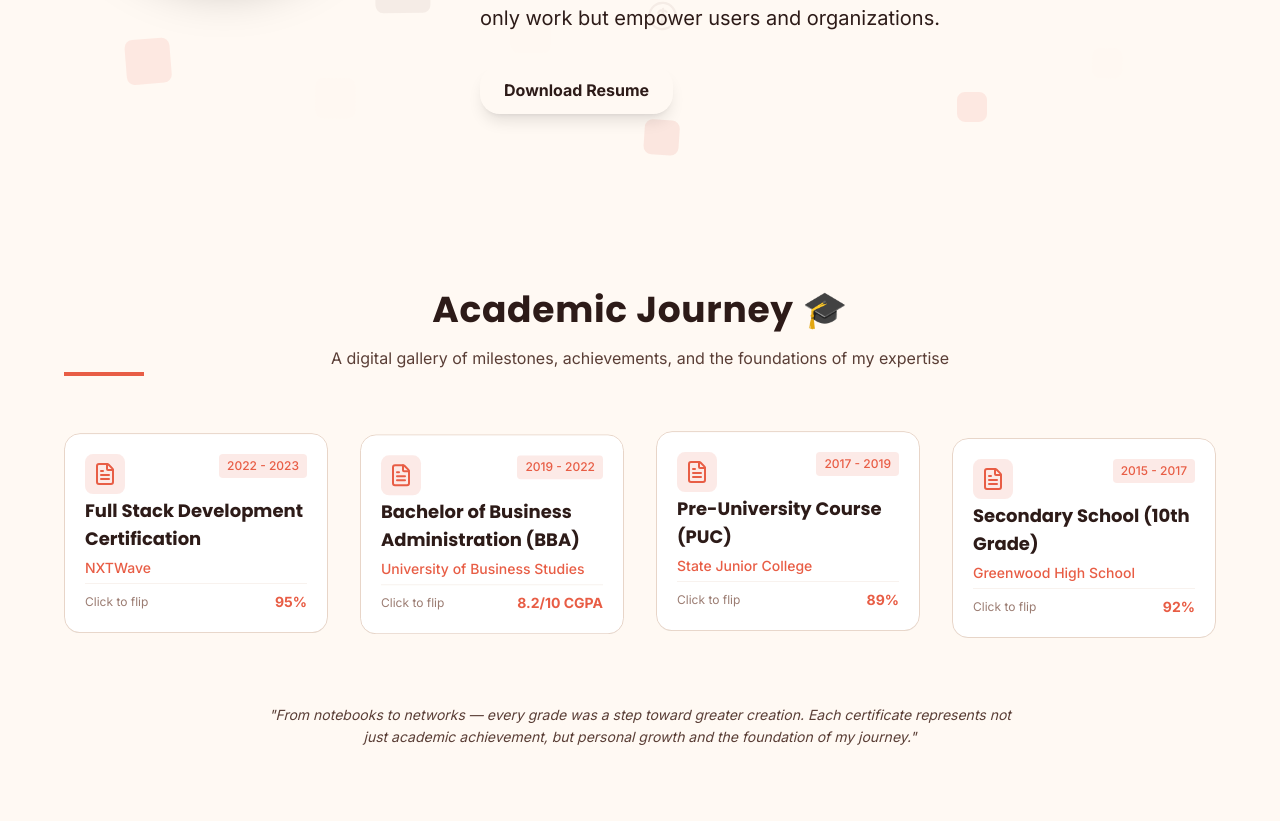
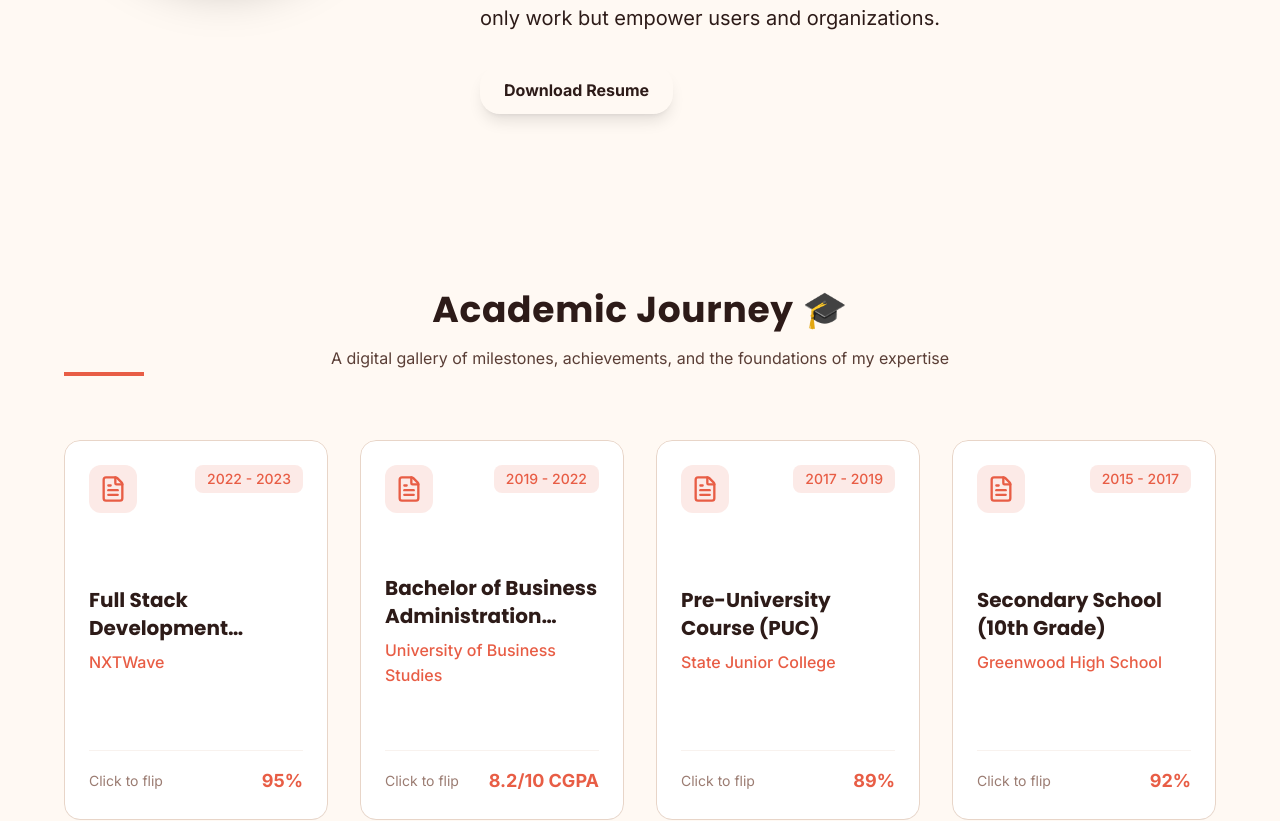
Before and after one commit to Chiranjeevi005/My-Portfolio, a Next.js app: page /about in a window 1280 px wide. Shown: the part 582-1403 px from the top of the page. Built offline with nearby package versions, Linux system fonts and the light colour scheme.

Commit message:
Further enhancement of bg and about section top 2 components

```diff
--- a/src/app/about/page.tsx
+++ b/src/app/about/page.tsx
@@ -5,7 +5,6 @@ import gsap from 'gsap';
 import Navbar from '@/components/common/Navbar';
 import Footer from '@/components/common/Footer';
 import AboutHeroSection from '../../components/about/AboutHeroSection';
-import JourneyTimeline from '../../components/about/JourneyTimeline';
 import SkillsMatrix from '../../components/about/SkillsMatrix';
 import AchievementsGrid from '../../components/about/AchievementsGrid';
 import ExperienceCards from '../../components/about/ExperienceCards';
@@ -33,7 +32,6 @@ export default function AboutPage() {
       <main className="flex-grow ">
         <AboutHeroSection />
         <EducationSection />
-        <JourneyTimeline />
         <SkillsMatrix />
         <AchievementsGrid />
         <ExperienceCards />
--- a/src/components/about/EducationSection.tsx
+++ b/src/components/about/EducationSection.tsx
@@ -98,8 +98,8 @@ const EducationSection = () => {
           <div className="w-20 h-1" style={{ backgroundColor: accentColor }}></div>
         </motion.div>
 
-        {/* Transcript Wall Grid - Remove mouse position dependency */}
-        <div className="grid grid-cols-1 sm:grid-cols-2 lg:grid-cols-3 xl:grid-cols-4 gap-8 place-items-center">
+        {/* Transcript Wall Grid - Consistent 4-card layout across all screen sizes */}
+        <div className="grid grid-cols-1 sm:grid-cols-2 md:grid-cols-4 lg:grid-cols-4 gap-8 place-items-center">
           {allEducation.map((item, index) => (
             <motion.div
               key={item.id}
@@ -107,69 +107,46 @@ const EducationSection = () => {
               whileInView={{ opacity: 1, y: 0 }}
               viewport={{ once: true }}
               transition={{ duration: 0.5, delay: index * 0.1 }}
-              className="w-full max-w-[90%] sm:max-w-[80%] lg:max-w-[300px]"
-              // Remove mouse position transform
-              // style={{
-              //   transform: `perspective(1000px) rotateY(${(mousePosition.x / window.innerWidth - 0.5) * 5}deg) rotateX(${(mousePosition.y / window.innerHeight - 0.5) * -5}deg)`,
-              // }}
+              className="w-full max-w-[280px]"
             >
+              {/* Simplified card container without complex absolute positioning */}
               <div
-                className="relative w-full h-[200px] cursor-pointer group"
+                className="relative w-full cursor-pointer group"
                 onClick={() => handleCardClick(item.id)}
               >
-                {/* Card Container with Floating Effect - Keep floating animation but remove mouse interaction */}
-                <motion.div
-                  className="absolute inset-0 w-full h-full"
-                  animate={{
-                    y: [0, -10, 0],
-                  }}
-                  transition={{
-                    duration: 3 + index,
-                    repeat: Infinity,
-                    ease: "easeInOut",
-                  }}
-                >
-                  {/* Spotlight effect container - Remove mouse position dependency */}
-                  <div className="relative w-full h-full rounded-2xl overflow-hidden">
-                    {/* Remove spotlight overlay that follows mouse */}
-                    {/* <div
-                      className="absolute inset-0 opacity-0 group-hover:opacity-100 transition-opacity duration-300 rounded-2xl"
-                      style={{
-                        background: `radial-gradient(600px circle at ${mousePosition.x}px ${mousePosition.y}px, ${spotlightColor}, transparent 40%)`,
-                      }}
-                    /> */}
-
+                {/* Card with consistent height across all devices */}
+                <div className="relative w-full rounded-2xl overflow-hidden" style={{ height: '380px' }}>
                   {/* Card Front */}
                   <motion.div
-                      className={`absolute inset-0 w-full h-full ${cardBg} border ${cardBorder} rounded-2xl shadow-lg p-5 flex flex-col justify-between`}
+                    className={`absolute inset-0 w-full ${cardBg} border ${cardBorder} rounded-2xl shadow-lg p-6 flex flex-col justify-between`}
                     animate={{ rotateY: flippedCards[item.id] ? 180 : 0 }}
                     transition={{ duration: 0.8 }}
                     style={{ backfaceVisibility: 'hidden' }}
                   >
                     {/* Certificate header with decorative elements */}
                     <div className="flex justify-between items-start">
-                        <div className="w-10 h-10 rounded-lg flex items-center justify-center" style={{ backgroundColor: `${accentColor}20` }}>
-                          <FileText size={24} style={{ color: accentColor }} />
+                      <div className="w-12 h-12 rounded-xl flex items-center justify-center" style={{ backgroundColor: `${accentColor}20` }}>
+                        <FileText size={28} style={{ color: accentColor }} />
                       </div>
-                        <span className="text-xs font-medium px-2 py-1 rounded" style={{ backgroundColor: `${accentColor}20`, color: accentColor }}>
+                      <span className="text-sm font-medium px-3 py-1 rounded-lg" style={{ backgroundColor: `${accentColor}20`, color: accentColor }}>
                         {item.year}
                       </span>
                     </div>
 
                     <div>
-                        <h3 className={`text-lg font-bold ${textColorPrimary} line-clamp-2`}>
+                      <h3 className={`text-xl font-bold ${textColorPrimary} line-clamp-2`}>
                         {item.title}
                       </h3>
-                        <p className="font-medium mt-1 text-sm" style={{ color: accentColor }}>
+                      <p className="font-medium mt-2 text-base" style={{ color: accentColor }}>
                         {item.institute}
                       </p>
                     </div>
 
-                      <div className="flex justify-between items-center pt-2" style={{ borderTop: `1px solid ${theme === 'dark' ? '#3C2E2A' : '#E8D5C8'}50` }}>
-                        <span className={`text-xs ${textColorMuted}`}>
+                    <div className="flex justify-between items-center pt-4" style={{ borderTop: `1px solid ${theme === 'dark' ? '#3C2E2A' : '#E8D5C8'}50` }}>
+                      <span className={`text-sm ${textColorMuted}`}>
                         Click to flip
                       </span>
-                        <span className="text-sm font-bold" style={{ color: accentColor }}>
+                      <span className="text-lg font-bold" style={{ color: accentColor }}>
                         {item.marks}
                       </span>
                     </div>
@@ -177,23 +154,23 @@ const EducationSection = () => {
 
                   {/* Card Back */}
                   <motion.div
-                      className={`absolute inset-0 w-full h-full ${cardBg} border ${cardBorder} rounded-2xl shadow-lg p-5 flex flex-col justify-between`}
+                    className={`absolute inset-0 w-full ${cardBg} border ${cardBorder} rounded-2xl shadow-lg p-6 flex flex-col justify-between`}
                     animate={{ rotateY: flippedCards[item.id] ? 0 : 180 }}
                     transition={{ duration: 0.8 }}
                     style={{ backfaceVisibility: 'hidden', transform: 'rotateY(180deg)' }}
                   >
                     <div>
-                        <h3 className={`text-lg font-bold ${textColorPrimary} line-clamp-1`}>
+                      <h3 className={`text-xl font-bold ${textColorPrimary} line-clamp-1`}>
                         {item.title}
                       </h3>
-                        <p className={`text-xs mt-2 line-clamp-3 ${textColorSecondary}`}>
+                      <p className={`text-sm mt-3 line-clamp-6 ${textColorSecondary}`}>
                         {item.description}
                       </p>
                     </div>
 
-                      <div className="flex justify-between items-center pt-2" style={{ borderTop: `1px solid ${theme === 'dark' ? '#3C2E2A' : '#E8D5C8'}50` }}>
+                    <div className="flex justify-between items-center pt-4" style={{ borderTop: `1px solid ${theme === 'dark' ? '#3C2E2A' : '#E8D5C8'}50` }}>
                       <button
-                          className="text-xs font-medium hover:underline flex items-center"
+                        className="text-sm font-medium hover:underline flex items-center"
                         style={{ color: accentColor }}
                         onClick={(e) => {
                           e.stopPropagation();
@@ -201,16 +178,25 @@ const EducationSection = () => {
                         }}
                       >
                         View Marksheet
-                          <FileText size={12} className="ml-1" />
+                        <FileText size={14} className="ml-1" />
+                      </button>
+                      <button
+                        className="text-sm font-medium hover:underline flex items-center"
+                        style={{ color: accentColor }}
+                        onClick={(e) => {
+                          e.stopPropagation();
+                          handleCardClick(item.id);
+                        }}
+                      >
+                        Close
+                        <X size={14} className="ml-1" />
                       </button>
                     </div>
-
                   </motion.div>
 
                   {/* Glow border effect */}
                   <div className="absolute inset-0 rounded-2xl pointer-events-none opacity-0 group-hover:opacity-30 transition-opacity duration-300 -z-10" style={{ border: `2px solid ${accentColor}` }}></div>
                 </div>
-                </motion.div>
               </div>
             </motion.div>
           ))}
--- a/src/components/common/FloatingWallBackground.tsx
+++ b/src/components/common/FloatingWallBackground.tsx
@@ -2,45 +2,58 @@
 
 import { motion } from 'framer-motion';
 import { useTheme } from 'next-themes';
-import { useEffect, useState } from 'react';
+import { useEffect, useState, useRef } from 'react';
+
+interface FloatingElement {
+  id: number;
+  top: number;
+  left: number;
+  size: number;
+  type: 'shape' | 'icon';
+  shapeType?: number;
+  iconType?: number;
+  colorIndex: number;
+  speed: number;
+}
 
 const FloatingWallBackground = () => {
   const { theme } = useTheme();
   const [isMounted, setIsMounted] = useState(false);
+  const [elements, setElements] = useState<FloatingElement[]>([]);
+  const containerRef = useRef<HTMLDivElement>(null);
+  const scrollPositionRef = useRef(0);
+  const elementIdCounter = useRef(0);
 
   // Predefined positions to avoid hydration issues
   const predefinedPositions = [
-    { top: 10, left: 15, size: 40 },
-    { top: 20, left: 70, size: 30 },
-    { top: 30, left: 25, size: 50 },
-    { top: 40, left: 80, size: 35 },
-    { top: 50, left: 10, size: 45 },
-    { top: 60, left: 60, size: 25 },
-    { top: 70, left: 30, size: 55 },
-    { top: 80, left: 85, size: 30 },
-    { top: 15, left: 45, size: 35 },
-    { top: 25, left: 20, size: 40 },
-    { top: 35, left: 75, size: 30 },
-    { top: 45, left: 40, size: 50 },
-    { top: 55, left: 85, size: 25 },
-    { top: 65, left: 15, size: 45 },
-    { top: 75, left: 50, size: 35 },
-    { top: 85, left: 25, size: 40 },
-    { top: 10, left: 60, size: 30 },
-    { top: 20, left: 5, size: 50 },
-    { top: 30, left: 65, size: 35 },
-    { top: 40, left: 35, size: 45 },
-    // Additional positions for more elements
-    { top: 5, left: 25, size: 30 },
+    { top: 5, left: 10, size: 30 },
     { top: 15, left: 75, size: 40 },
-    { top: 25, left: 50, size: 35 },
-    { top: 35, left: 10, size: 45 },
-    { top: 45, left: 65, size: 30 },
-    { top: 55, left: 20, size: 50 },
-    { top: 65, left: 70, size: 35 },
-    { top: 75, left: 40, size: 40 },
-    { top: 85, left: 75, size: 30 },
-    { top: 10, left: 35, size: 35 },
+    { top: 25, left: 20, size: 35 },
+    { top: 35, left: 85, size: 25 },
+    { top: 45, left: 15, size: 45 },
+    { top: 55, left: 70, size: 30 },
+    { top: 65, left: 25, size: 50 },
+    { top: 75, left: 80, size: 35 },
+    { top: 85, left: 10, size: 40 },
+    { top: 10, left: 45, size: 35 },
+    { top: 20, left: 30, size: 40 },
+    { top: 30, left: 75, size: 30 },
+    { top: 40, left: 40, size: 50 },
+    { top: 50, left: 85, size: 25 },
+    { top: 60, left: 20, size: 45 },
+    { top: 70, left: 70, size: 35 },
+    { top: 80, left: 35, size: 40 },
+    { top: 90, left: 75, size: 30 },
+    { top: 5, left: 60, size: 35 },
+    { top: 15, left: 5, size: 50 },
+    { top: 25, left: 65, size: 35 },
+    { top: 35, left: 35, size: 45 },
+    { top: 45, left: 80, size: 30 },
+    { top: 55, left: 25, size: 40 },
+    { top: 65, left: 75, size: 30 },
+    { top: 75, left: 10, size: 45 },
+    { top: 85, left: 50, size: 35 },
+    { top: 10, left: 25, size: 40 },
     { top: 20, left: 80, size: 45 },
     { top: 30, left: 15, size: 30 },
     { top: 40, left: 55, size: 50 },
@@ -50,6 +63,23 @@ const FloatingWallBackground = () => {
     { top: 80, left: 10, size: 45 },
     { top: 90, left: 50, size: 35 },
     { top: 5, left: 70, size: 40 },
+    { top: 15, left: 5, size: 35 },
+    { top: 25, left: 60, size: 50 },
+    { top: 35, left: 25, size: 30 },
+    { top: 45, left: 75, size: 40 },
+    { top: 55, left: 15, size: 35 },
+    { top: 65, left: 70, size: 45 },
+    { top: 75, left: 30, size: 30 },
+    { top: 85, left: 80, size: 40 },
+    { top: 10, left: 40, size: 35 },
+    { top: 20, left: 85, size: 45 },
+    { top: 30, left: 20, size: 30 },
+    { top: 40, left: 65, size: 50 },
+    { top: 50, left: 10, size: 35 },
+    { top: 60, left: 60, size: 40 },
+    { top: 70, left: 25, size: 30 },
+    { top: 80, left: 75, size: 45 },
+    { top: 90, left: 15, size: 35 },
   ];
 
   // Coding and entrepreneurship related icons as SVG paths
@@ -63,6 +93,14 @@ const FloatingWallBackground = () => {
     { type: 'api', path: 'M5 12h14M5 12a2 2 0 01-2-2V6a2 2 0 012-2h14a2 2 0 012 2v4a2 2 0 01-2 2M5 12a2 2 0 00-2 2v4a2 2 0 002 2h14a2 2 0 002-2v-4a2 2 0 00-2-2' },
     { type: 'cloud', path: 'M3 15a4 4 0 004 4h9a5 5 0 10-.1-9.999 5.002 5.002 0 10-9.78 2.096A4 4 0 003 15z' },
     { type: 'mobile', path: 'M12 18h-6a2 2 0 01-2-2V6a2 2 0 012-2h6a2 2 0 012 2v10a2 2 0 01-2 2zm-3-2h2M9 2h6a2 2 0 012 2v16a2 2 0 01-2 2H9a2 2 0 01-2-2V4a2 2 0 012-2z' },
+    { type: 'git', path: 'M15 22v-4a4.8 4.8 0 00-1-3.5c3 0 6-2 6-5.5.08-1.25-.27-2.48-1-3.5.28-1.15.28-2.35 0-3.5 0 0-1 0-3 1.5-2.64-.5-5.36-.5-8 0C6 2 5 2 5 2c-.3 1.15-.3 2.35 0 3.5A5.403 5.403 0 004 9c0 3.5 3 5.5 6 5.5-.39.49-.68 1.05-.85 1.65-.17.6-.22 1.23-.15 1.85v4' },
+    { type: 'ai', path: 'M9.75 17L9 20l-1 1h8l-1-1-.75-3M3 13h18M5 17h14a2 2 0 002-2V5a2 2 0 00-2-2H5a2 2 0 00-2 2v10a2 2 0 002 2z' },
+    { type: 'blockchain', path: 'M12 22s8-4 8-10V5l-8-3-8 3v7c0 6 8 10 8 10z' },
+    { type: 'devops', path: 'M21 16V8a2 2 0 00-1-1.73l-7-4a2 2 0 00-2 0l-7 4A2 2 0 003 8v8a2 2 0 001 1.73l7 4a2 2 0 002 0l7-4A2 2 0 0021 16z' },
+    { type: 'responsive', path: 'M10 20l4-16m4 4l4 4-4 4M6 16l-4-4 4-4' },
+    { type: 'security', path: 'M12 15v2m-6 4h12a2 2 0 002-2v-6a2 2 0 00-2-2H6a2 2 0 00-2 2v6a2 2 0 002 2zm10-10V7a4 4 0 00-8 0v4h8z' },
+    { type: 'testing', path: 'M9 9h6m-6 3h6m-6 3h6M5 5h14a2 2 0 012 2v10a2 2 0 01-2 2H5a2 2 0 01-2-2V7a2 2 0 012-2z' },
+    { type: 'performance', path: 'M13 10V3L4 14h7v7l9-11h-7z' },
     // Entrepreneurship icons
     { type: 'business', path: 'M13 7h8m0 0v8m0-8l-8 8-4-4-6 6' },
     { type: 'growth', path: 'M13 7h8m0 0v8m0-8l-8 8-4-4-6 6' },
@@ -72,34 +110,118 @@ const FloatingWallBackground = () => {
     { type: 'team', path: 'M17 20h5v-2a3 3 0 00-5.356-1.857M17 20H7m10 0v-2c0-.656-.126-1.283-.356-1.857M7 20H2v-2a3 3 0 015.356-1.857M7 20v-2c0-.656.126-1.283.356-1.857m0 0a5.002 5.002 0 019.288 0M15 7a3 3 0 11-6 0 3 3 0 016 0zm6 3a2 2 0 11-4 0 2 2 0 014 0zM7 10a2 2 0 11-4 0 2 2 0 014 0z' },
     { type: 'finance', path: 'M12 8c-1.657 0-3 .895-3 2s1.343 2 3 2 3 .895 3 2-1.343 2-3 2m0-8c1.11 0 2.08.402 2.599 1M12 8V7m0 1v8m0 0v1m0-1c-1.11 0-2.08-.402-2.599-1M21 12a9 9 0 11-18 0 9 9 0 0118 0z' },
     { type: 'project', path: 'M9 5H7a2 2 0 00-2 2v10a2 2 0 002 2h8a2 2 0 002-2V7a2 2 0 00-2-2h-2M9 5a2 2 0 002 2h2a2 2 0 002-2M9 5a2 2 0 012-2h2a2 2 0 012 2' },
+    { type: 'marketing', path: 'M19 21V5a2 2 0 00-2-2H7a2 2 0 00-2 2v16m14 0h2m-2 0h-5m-9 0H3m2 0h5M9 7h1m-1 4h1m4-4h1m-1 4h1m-5 10v-5a1 1 0 011-1h2a1 1 0 011 1v5m-4 0h4' },
+    { type: 'network', path: 'M5 12h14M5 12a2 2 0 01-2-2V6a2 2 0 012-2h14a2 2 0 012 2v4a2 2 0 01-2 2M5 12a2 2 0 00-2 2v4a2 2 0 002 2h14a2 2 0 002-2v-4a2 2 0 00-2-2' },
+    { type: 'innovation', path: 'M13 10V3L4 14h7v7l9-11h-7z' },
+    { type: 'leadership', path: 'M12 22s8-4 8-10V5l-8-3-8 3v7c0 6 8 10 8 10z' },
+    { type: 'startup', path: 'M13 7h8m0 0v8m0-8l-8 8-4-4-6 6' },
+    { type: 'vision', path: 'M15 12a3 3 0 11-6 0 3 3 0 016 0z M21 12c0 1.657-8 8-8 8s-8-6.343-8-8a8 8 0 0116 0z' },
+    { type: 'scaling', path: 'M4 4v5h.582m15.356 2A8.001 8.001 0 004.582 9m0 0H9m11 11v-5h-.581m0 0a8.003 8.003 0 01-15.357-2m15.357 2H15' },
+    { type: 'customer', path: 'M16 7a4 4 0 11-8 0 4 4 0 018 0zM12 14a7 7 0 00-7 7h14a7 7 0 00-7-7z' },
   ];
 
+  // Generate elements from predefined positions
+  const generateElementsFromPositions = () => {
+    const newElements: FloatingElement[] = [];
+    predefinedPositions.forEach((position, index) => {
+      elementIdCounter.current += 1;
+      newElements.push({
+        id: elementIdCounter.current,
+        top: position.top,
+        left: position.left,
+        size: position.size,
+        type: index % 3 === 0 ? 'icon' : 'shape', // More icons for variety
+        shapeType: Math.floor(Math.random() * 4),
+        iconType: Math.floor(Math.random() * iconElements.length),
+        colorIndex: Math.floor(Math.random() * 5),
+        speed: 0.05 + Math.random() * 0.15,
+      });
+    });
+    return newElements;
+  };
+
+  // Initialize elements
   useEffect(() => {
     setIsMounted(true);
+    const initialElements = generateElementsFromPositions();
+    setElements(initialElements);
   }, []);
+
+  // Handle scroll-based element generation and movement
+  useEffect(() => {
+    if (!isMounted) return;
+
+    const handleScroll = () => {
+      if (!containerRef.current) return;
+
+      const scrollPosition = window.scrollY;
+      const scrollDelta = scrollPosition - scrollPositionRef.current;
+      scrollPositionRef.current = scrollPosition;
+
+      // Update existing elements positions
+      setElements(prevElements => {
+        return prevElements.map(el => ({
+          ...el,
+          top: el.top - scrollDelta * el.speed,
+        })).filter(el => el.top > -100 && el.top < 200); // Increased range for smoother transition
+      });
+
+      // Add new elements when scrolling both up and down
+      if (Math.abs(scrollDelta) > 5) {
+        const scrollThreshold = 100;
+        if (scrollPosition % scrollThreshold < 10 || scrollPosition % scrollThreshold > scrollThreshold - 10) {
+          setElements(prevElements => {
+            // Only add elements if we don't already have too many
+            if (prevElements.length < 100) {
+              const newElements: FloatingElement[] = [];
+              // Add 3-5 new elements at a time for smoother experience
+              const elementsToAdd = 3 + Math.floor(Math.random() * 3);
+              for (let i = 0; i < elementsToAdd; i++) {
+                elementIdCounter.current += 1;
+                newElements.push({
+                  id: elementIdCounter.current,
+                  // Position new elements based on scroll direction
+                  top: scrollDelta > 0 ? 110 + Math.random() * 20 : -20 - Math.random() * 20,
+                  left: Math.random() * 100,
+                  size: 20 + Math.random() * 40,
+                  type: Math.random() > 0.4 ? 'icon' : 'shape', // Even more icons
+                  shapeType: Math.floor(Math.random() * 4),
+                  iconType: Math.floor(Math.random() * iconElements.length),
+                  colorIndex: Math.floor(Math.random() * 5),
+                  speed: 0.05 + Math.random() * 0.15,
+                });
+              }
+              return [...prevElements, ...newElements];
+            }
+            return prevElements;
+          });
+        }
+      }
+    };
+
+    window.addEventListener('scroll', handleScroll);
+    return () => window.removeEventListener('scroll', handleScroll);
+  }, [isMounted]);
 
   if (!isMounted) {
     return null;
   }
 
   return (
-    <div className="fixed inset-0 overflow-hidden pointer-events-none -z-10">
+    <div ref={containerRef} className="fixed inset-0 overflow-hidden pointer-events-none -z-10">
       {/* Floating geometric shapes and icons */}
-      {predefinedPositions.map((position, i) => {
-        const isIconElement = i % 3 === 2; // Every 3rd element will be an icon
-        const iconData = iconElements[i % iconElements.length];
-
-        if (isIconElement) {
-          // Render SVG icon elements
+      {elements.map((element) => {
+        if (element.type === 'icon') {
+          const iconData = iconElements[element.iconType || 0];
           return (
             <motion.div
-              key={i}
+              key={element.id}
               className="absolute opacity-10"
               style={{
-                top: `${position.top}%`,
-                left: `${position.left}%`,
-                width: position.size,
-                height: position.size,
+                top: `${element.top}%`,
+                left: `${element.left}%`,
+                width: element.size,
+                height: element.size,
               }}
               animate={{
                 y: [0, -20, 0],
@@ -118,13 +240,15 @@ const FloatingWallBackground = () => {
                 stroke="currentColor"
                 className="w-full h-full"
                 style={{
-                  color: i % 4 === 0
+                  color: element.colorIndex === 0
                     ? (theme === 'dark' ? '#FF6F61' : '#E85D45')
-                    : i % 4 === 1
+                    : element.colorIndex === 1
                       ? (theme === 'dark' ? '#FF8A5C' : '#D94A33')
-                      : i % 4 === 2
+                      : element.colorIndex === 2
                         ? (theme === 'dark' ? '#A07E69' : '#9B7C72')
-                        : (theme === 'dark' ? '#B87333' : '#FDF3E7'),
+                        : element.colorIndex === 3
+                          ? (theme === 'dark' ? '#B87333' : '#FDF3E7')
+                          : (theme === 'dark' ? '#F8E8D8' : '#3C2E2A'),
                 }}
               >
                 <path
@@ -137,23 +261,27 @@ const FloatingWallBackground = () => {
             </motion.div>
           );
         } else {
-          // Render geometric shapes
           return (
             <motion.div
-              key={i}
-              className="absolute rounded-lg opacity-10"
+              key={element.id}
+              className={`absolute opacity-10 ${
+                element.shapeType === 0 ? 'rounded-lg' :
+                element.shapeType === 1 ? 'rounded-full' :
+                element.shapeType === 2 ? 'rounded-sm' : ''}`}
               style={{
-                width: position.size,
-                height: position.size,
-                top: `${position.top}%`,
-                left: `${position.left}%`,
-                backgroundColor: i % 4 === 0
+                width: element.size,
+                height: element.size,
+                top: `${element.top}%`,
+                left: `${element.left}%`,
+                backgroundColor: element.colorIndex === 0
                   ? (theme === 'dark' ? '#FF6F61' : '#E85D45')
-                  : i % 4 === 1
+                  : element.colorIndex === 1
                     ? (theme === 'dark' ? '#FF8A5C' : '#D94A33')
-                    : i % 4 === 2
+                    : element.colorIndex === 2
                       ? (theme === 'dark' ? '#A07E69' : '#9B7C72')
-                      : (theme === 'dark' ? '#B87333' : '#FDF3E7'),
+                      : element.colorIndex === 3
+                        ? (theme === 'dark' ? '#B87333' : '#FDF3E7')
+                        : (theme === 'dark' ? '#F8E8D8' : '#3C2E2A'),
               }}
               animate={{
                 y: [0, -20, 0],
```
Lines whose indentation alone changed are shown as unchanged.
